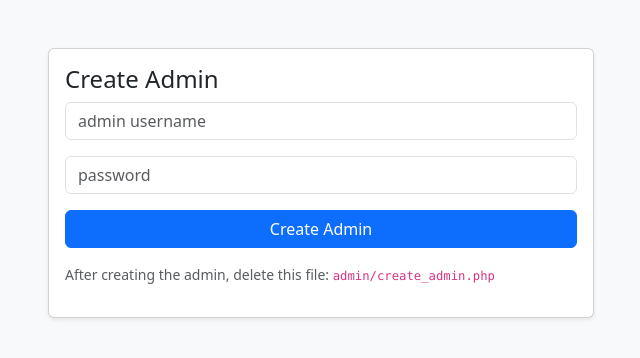
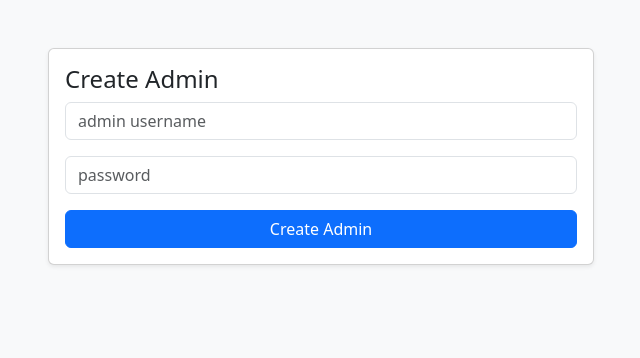
Before and after one commit to andiferataj/ParkingMS, a PHP site: page /create_admin.php in a window 1280 px wide. Shown: the top 358 px of the page, without its empty margins (319-959 px from the left). Run offline with PHP 8.4, Linux system fonts and the light colour scheme; the visitor is signed in with stand-in values (Sample User, id 1).

Commit message:
admin fix

```diff
--- a/admin/create_admin.php
+++ b/admin/create_admin.php
@@ -2,7 +2,9 @@
 
 include __DIR__ . '/../includes/db.php';
 include_once __DIR__ . '/../includes/auth.php';
-session_start();
+if (session_status() === PHP_SESSION_NONE) {
+    session_start();
+}
 require_admin();
 if (!is_super_admin()) {
   http_response_code(403);
@@ -58,7 +60,6 @@ if ($_SERVER['REQUEST_METHOD'] === 'POST') {
             <div class="mb-3"><input class="form-control" type="password" name="password" placeholder="password" required></div>
             <div class="d-grid"><button class="btn btn-primary" type="submit">Create Admin</button></div>
           </form>
-          <p class="mt-3 small text-muted">After creating the admin, delete this file: <code>admin/create_admin.php</code></p>
         </div>
       </div>
     </div>
```
